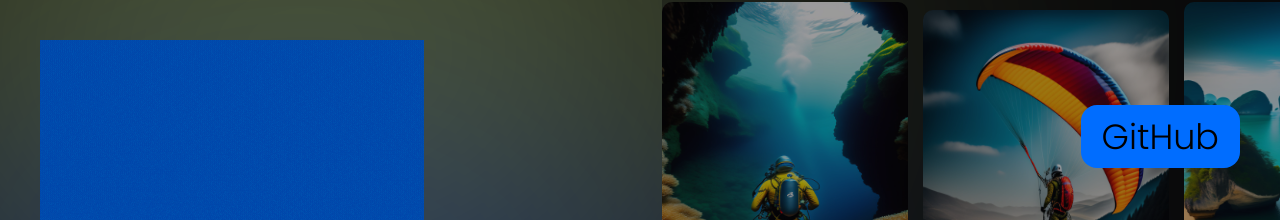
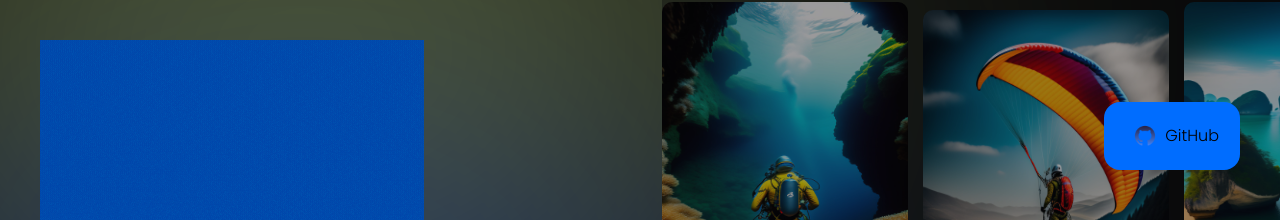
Before and after one commit to BeforeIDieCode/BeforeIDieAchievements, a React (Create React App) app: page / in a window 1280 px wide. Shown: the top 220 px of the page. Built offline with nearby package versions, Linux system fonts and the light colour scheme.

Commit message:
Adding GitHub logo into NavBar

```diff
--- a/src/Components/Elements/Button/Button.module.css
+++ b/src/Components/Elements/Button/Button.module.css
@@ -3,13 +3,16 @@
     border-radius: 16px;
     cursor: pointer;
   }
+
   .button.matrix {
     background-color: #006DFF;
     transition: .5s;
   }
+
   .button.matrix:hover {
     filter: brightness(1);
   }
+
   .button:hover {
     background-color: #FEEA3A;
   }
--- a/src/Components/Nav/Nav.jsx
+++ b/src/Components/Nav/Nav.jsx
@@ -9,12 +9,14 @@ const Nav = () => {
 
       <div className={styles["navbar-buttons"]}>
         <Button theme="matrix">
-          <a href="https://github.com/BeforeIDieCode/BeforeIDieAchievements" style={{ color: 'black' }} target="_blank">GitHub</a>
+          <a href="https://github.com/BeforeIDieCode/BeforeIDieAchievements" style={{ color: 'black', display: 'flex', alignItems: 'center' }} target="_blank">
+          <img src="./img/GitHub Logo.png" alt="GitHub Logo" className={styles["github-logo"]} style={{ width: '40px', height: '40px' }} />
+            GitHub
+          </a>
         </Button>
       </div>
-
     </nav>
   );
 }
 
-export default Nav
+export default Nav;
--- a/src/Components/Nav/Nav.module.css
+++ b/src/Components/Nav/Nav.module.css
@@ -34,8 +34,8 @@
 .navbar-buttons {
     margin-left: auto;
     column-gap: 20px;
-    font-size: 35px;
 }
+
 .navbar-responsive-menu {
     display: none !important;
 }
```
Also changed, not shown: public/img/GitHub Logo.png (added). Lines whose indentation alone changed are shown as unchanged.
